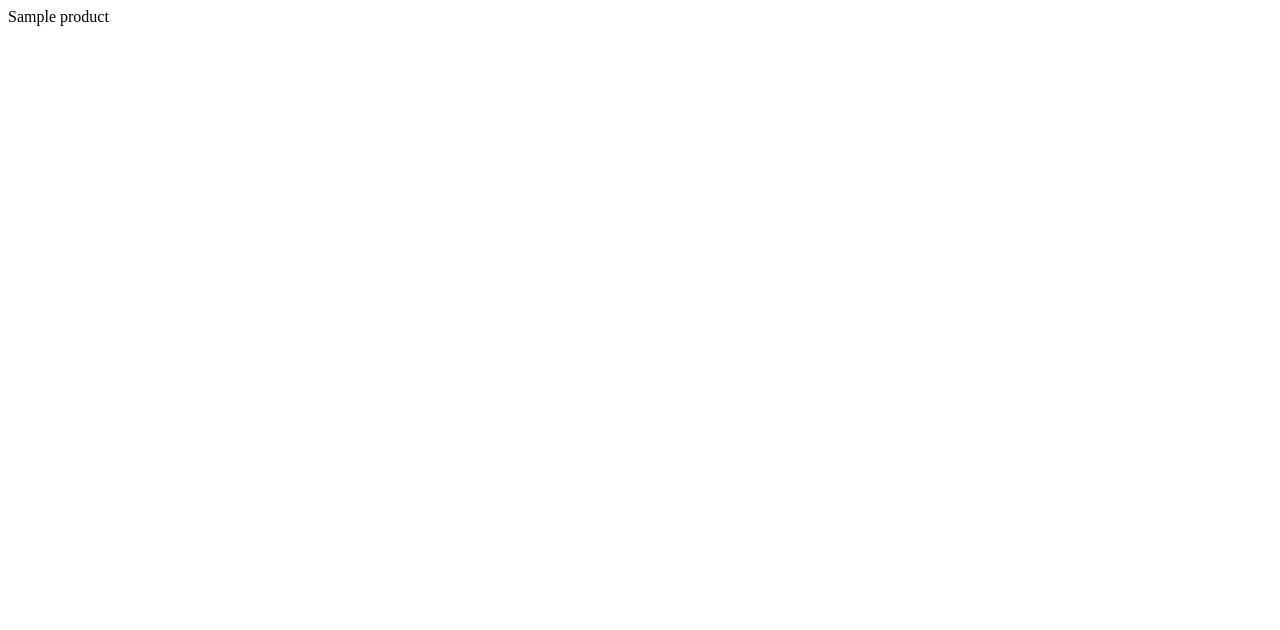
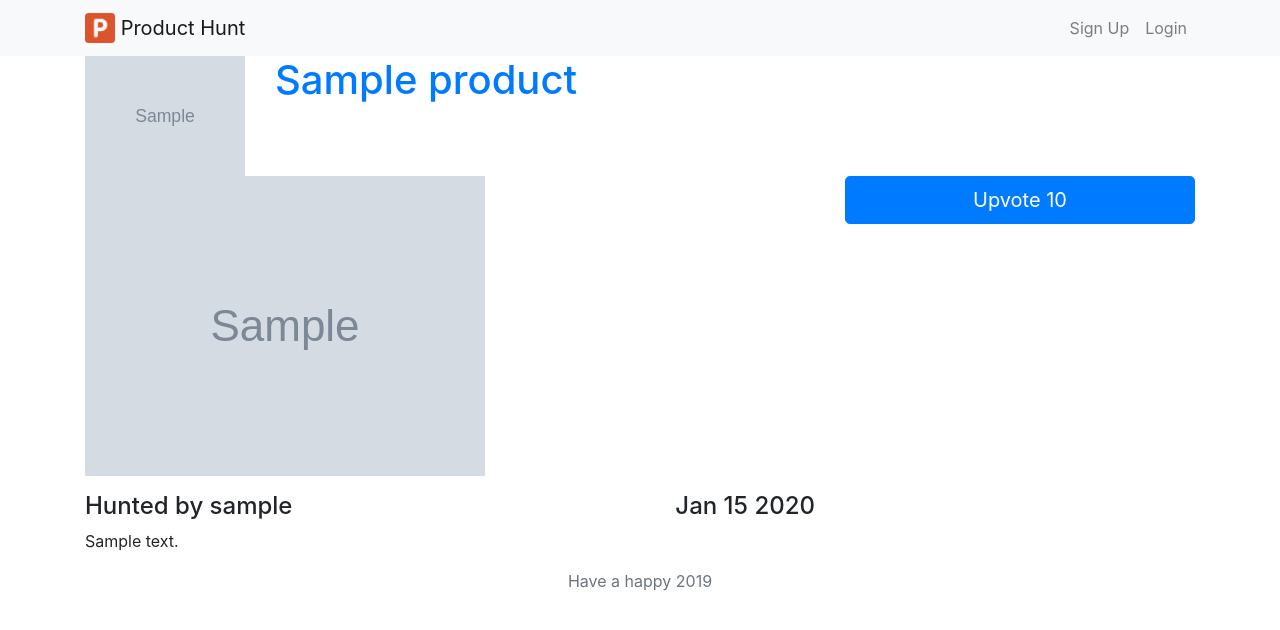
Before and after one commit to Adianek/Producthunt_clone, a Django app: page /products/1 in a window 1280 px wide. Before the commit the part shown is almost empty. Shown: the top 630 px of the page. Run offline with Django 3.2, Linux system fonts and the light colour scheme; tables that the repository leaves empty hold one stand-in row (values such as "Sample post"); grey boxes marked "Sample" are stand-in pictures; some libraries are stand-ins or nearby versions.

Commit message:
Web app working properly, but need some style

```diff
--- a/producthunt/templates/base.html
+++ b/producthunt/templates/base.html
@@ -7,7 +7,7 @@
     <meta name="description" content="">
     <meta name="author" content="Mark Otto, Jacob Thornton, and Bootstrap contributors">
     <meta name="generator" content="Jekyll v3.8.5">
-    <title>Adam Świdzikowski</title>
+    <title>Product Hunt Clone</title>
 
     <!-- Bootstrap core CSS -->
     <link rel="stylesheet" href="https://stackpath.bootstrapcdn.com/bootstrap/4.3.1/css/bootstrap.min.css"
--- a/products/templates/products/detail.html
+++ b/products/templates/products/detail.html
@@ -1 +1,39 @@
-{{product.title}}
+{% extends 'base.html' %}
+
+{% block content %}
+
+<div class="row">
+    <div class="col-2">
+        <img src="{{ product.icon.url }}" class="img-fluid"/>
+    </div>
+    <div class="col-10">
+        <a href="{{ product.url }}"><h1>{{ product.title }}</h1></a>
+    </div>
+</div>
+<div class="row">
+    <div class="col-8">
+        <img src="{{ product.image.url }}" class="img-fluid"/>
+    </div>
+    <div class="col-4">
+        <a href="javascript:{document.getElementById('upvote').submit()}"><button class="btn btn-primary btn-lg btn-block">Upvote {{ product.votes_total }}</button></a>
+    </div>
+</div>
+<div class="row pt-3">
+    <div class="col-4">
+        <h4>Hunted by {{ product.hunter.username }}</h4>
+    </div>
+    <div class="col-4 text-right">
+        <h4>{{ product.pub_date_better }}</h4>
+    </div>
+</div>
+<div class="row">
+    <div class="col-8">
+        <p>{{ product.body }}</p>
+    </div>
+</div>
+<form id="upvote" method="POST" action="{% url 'upvote' product.id %}">
+    {% csrf_token %}
+    <input type="hidden">
+</form>
+
+{% endblock %}
--- a/products/urls.py
+++ b/products/urls.py
@@ -4,4 +4,5 @@ from . import views
 urlpatterns = [
     path('create/', views.create, name='create'),
     path('<int:product_id>', views.detail, name='detail'),
+    path('<int:product_id>/upvote>', views.upvote, name='upvote'),
 ]
--- a/products/views.py
+++ b/products/views.py
@@ -5,7 +5,8 @@ from django.utils import timezone
 
 
 def home(request):
-    return render(request, "products/home.html")
+    products = Product.objects
+    return render(request, "products/home.html", {'products':products})
 
 
 @login_required
@@ -36,3 +37,11 @@ def create(request):
 def detail(request, product_id):
     product = get_object_or_404(Product, pk=product_id)
     return render(request, 'products/detail.html', {'product': product})
+
+@login_required
+def upvote(request, product_id):
+    if request.method == 'POST':
+        product = get_object_or_404(Product, pk=product_id)
+        product.votes_total += 1
+        product.save()
+        return redirect('/products/' + str(product.id))
```
Also changed, not shown: products/templates/products/home.html (+21 -1 lines).
